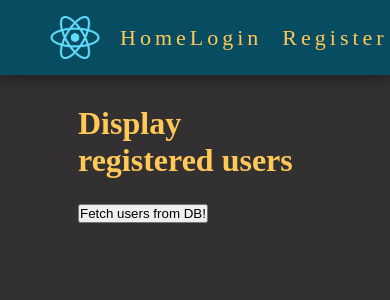
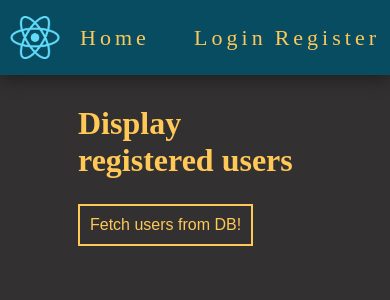
Before and after one commit to Pubstar/React-Fullstack, a React (Create React App) app in the folder Client/: page / in a window 390 px wide. Shown: the top 300 px of the page. Built offline with nearby package versions, Linux system fonts and the light colour scheme.

Commit message:
Some css edits

```diff
--- a/Client/src/components/homepage/Homepage.jsx
+++ b/Client/src/components/homepage/Homepage.jsx
@@ -19,7 +19,6 @@ const Homepage = () => {
                     <h3>{item.username}</h3>
                 </div>
             })}
-            {console.log(process.env.REACT_APP_API_KEY)}
         </div>
     )
 }
--- a/Client/src/components/homepage/homepage.css
+++ b/Client/src/components/homepage/homepage.css
@@ -17,6 +17,21 @@ h3 {
     color: #DB3A34;
 }
 
+button {
+    border: 2px solid #FFC857;
+    background: none;
+    color: #FFC857;
+    padding: 10px;
+    font-size: 16px;
+    transition: all 0.2s;
+}
+
+button:hover {
+    cursor: pointer;
+    border-radius: 20px;
+    box-shadow: rgba(149, 157, 165, 0.2) 0px 8px 24px;
+}
+
 .container {
     padding-inline: 20%;
 }
--- a/Client/src/components/navbar/navbar.css
+++ b/Client/src/components/navbar/navbar.css
@@ -51,6 +51,16 @@ a:hover {
 
 @media (max-width: 600px) {
     .navbar-container {
-        padding-inline: 50px;
+        padding-inline: 10px;
+    }
+
+    .login-container {
+        gap: 8px;
     }
 }
+
+@media (max-width: 350px) {
+    .navbar-container a {
+        font-size: 12px;
+    }
+}
```
